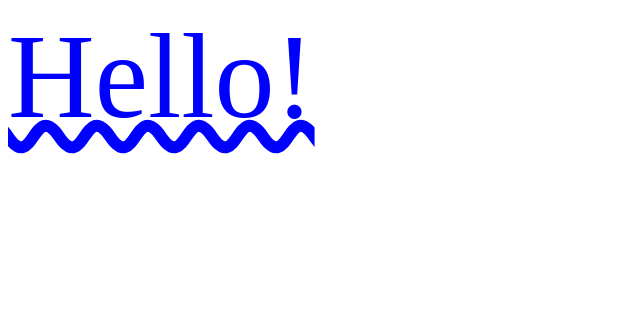
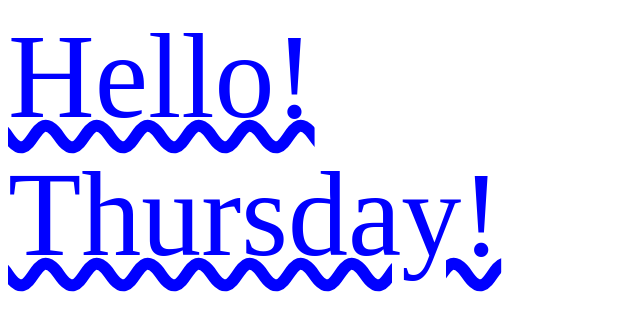
Before and after one commit to iankils/Test-Git, a plain HTML site: page index.html in a window 1280 px wide. Shown: the whole page, without its empty margins (0-640 px from the left). Drawn offline with Linux system fonts and the light colour scheme.

Commit message:
Added html

```diff
--- a/index.html
+++ b/index.html
@@ -8,6 +8,6 @@
 </head>
 <body>
     <div class="test">Hello!</div>
-
+    <div class="test">Thursday!</div>
 </body>
 </html>
```
